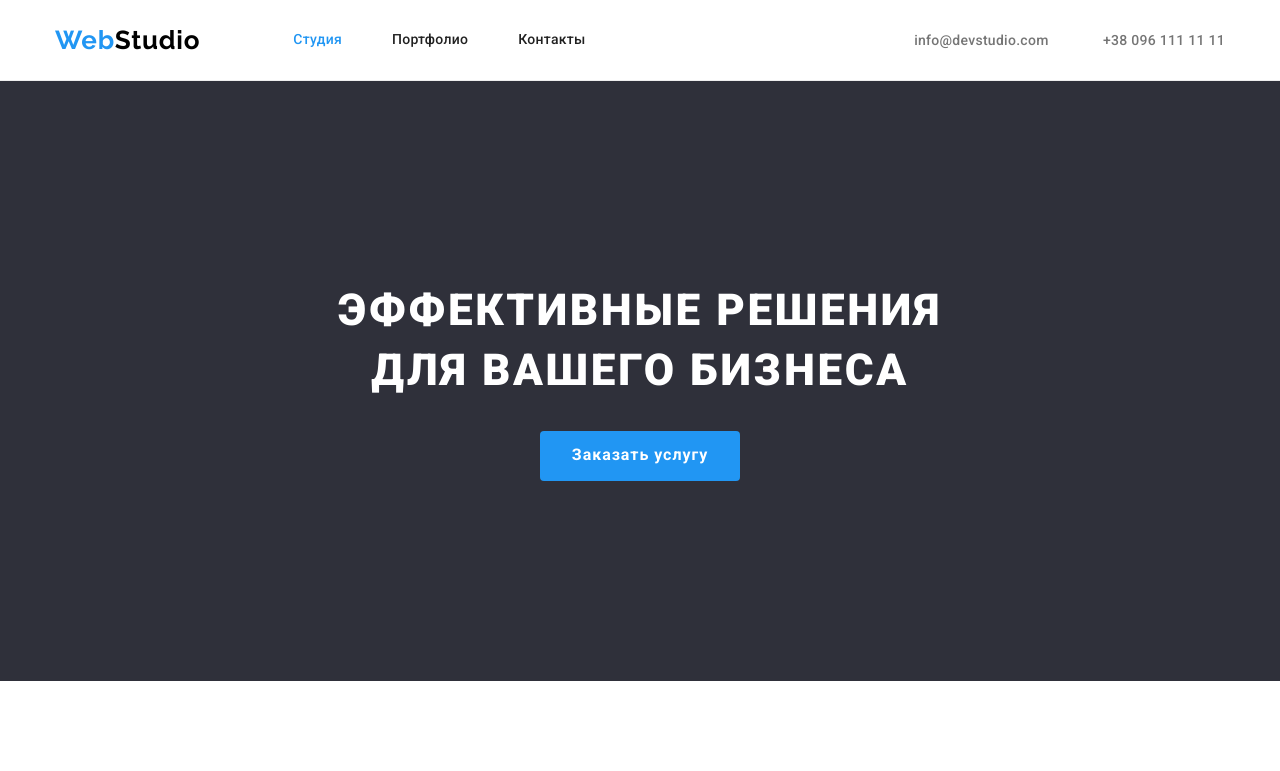
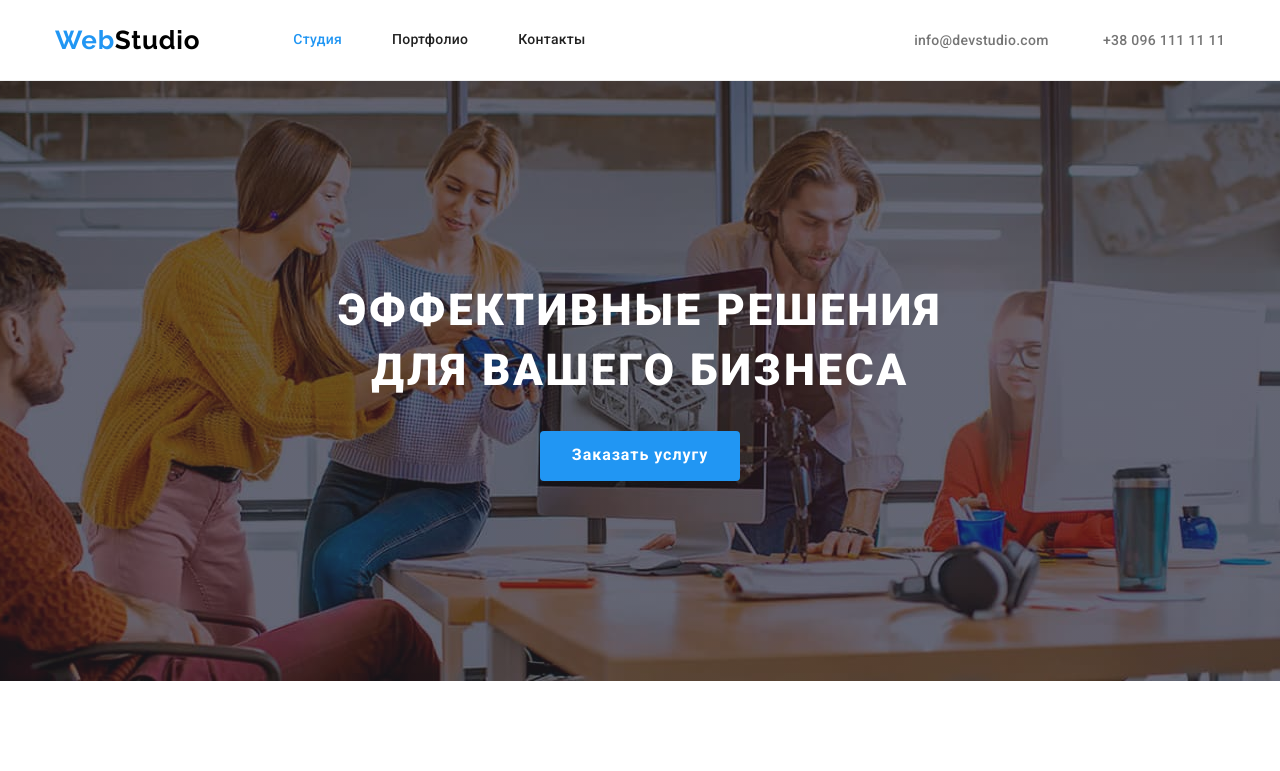
Before and after one commit to Irka-Bodnariuk/goit-markup-hw-04, a plain HTML site: page index.html in a window 1280 px wide. Shown: the top 771 px of the page. Drawn offline with nearby package versions, Linux system fonts and the light colour scheme.

Commit message:
hero-img

```diff
--- a/css/styles.css
+++ b/css/styles.css
@@ -164,6 +164,14 @@ p {
   padding-bottom: 200px;
 
   background-color: var(--background-color);
+  height: 600px;
+  max-width: 1600px;
+  margin: 0 auto;
+  background-image: linear-gradient(rgba(47, 48, 58, 0.4), rgba(47, 48, 58, 0.4)),
+    url(../images/hero-img.jpg);
+  background-repeat: no-repeat;
+  background-position: center;
+  background-size: cover;
   text-align: center;
 }
 
```
Also changed, not shown: images/icons-1.svg (renamed from images/icon-webstudio.svg), images/icons.svg (added).
